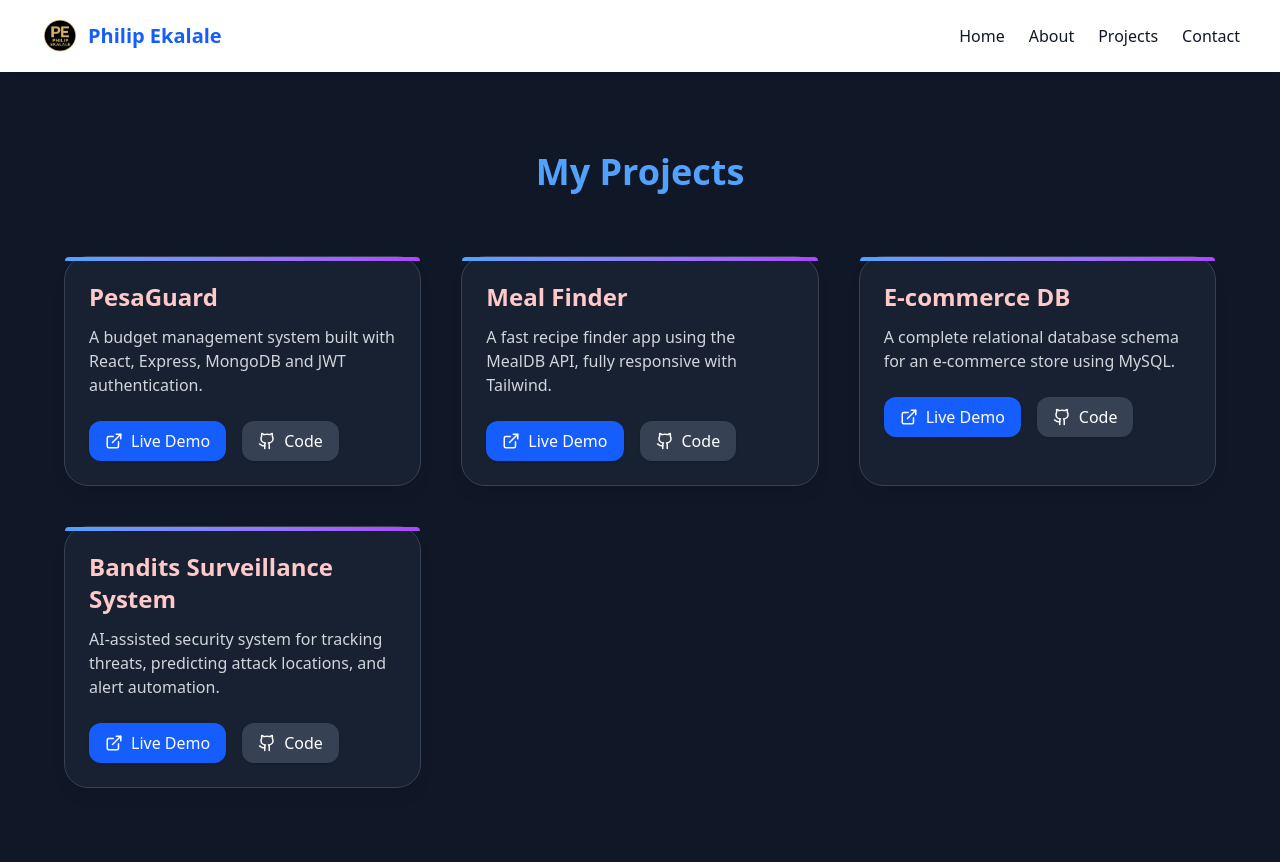
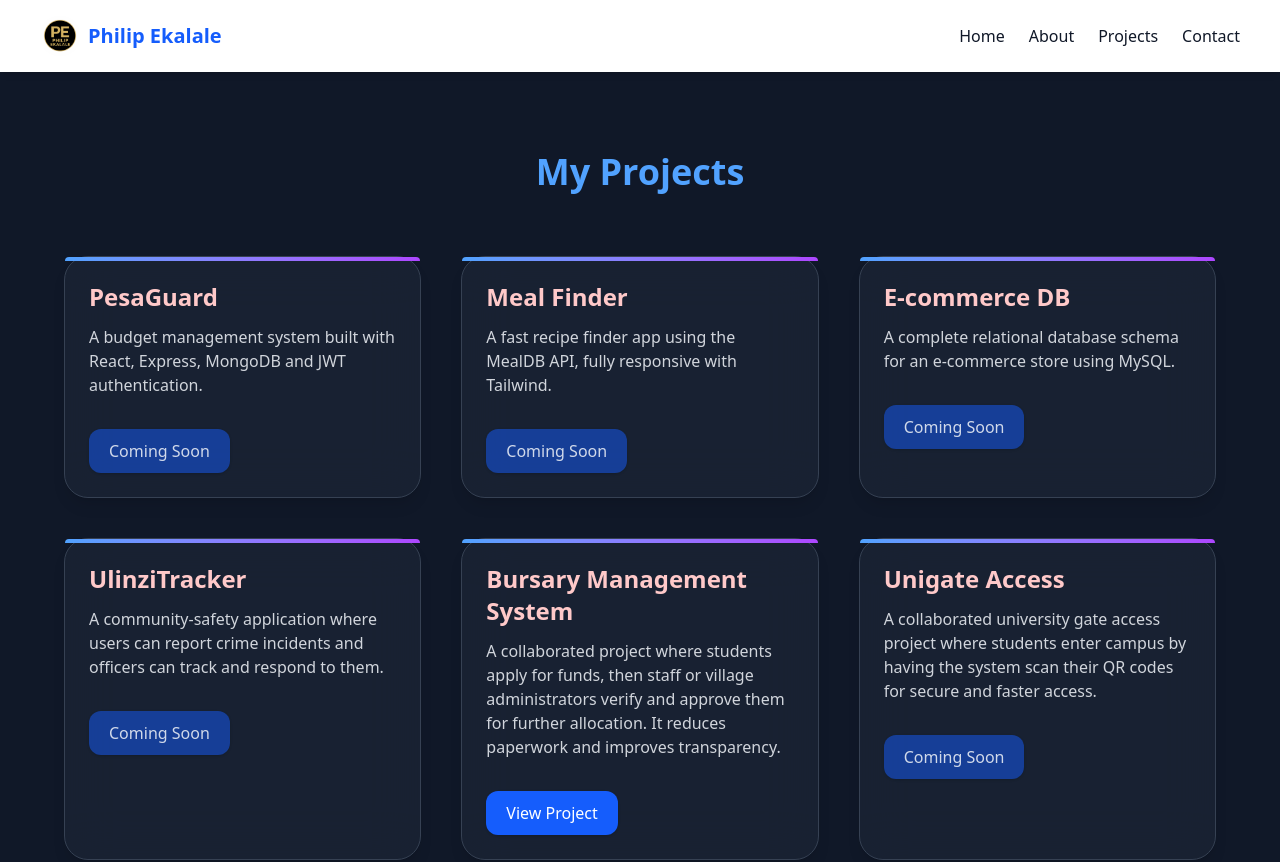
Before and after one commit to EKALALE/my-portfolio, a React (Vite) app in the folder Frontend/: page /projects in a window 1280 px wide. Shown: the top 862 px of the page. Built offline with nearby package versions, Linux system fonts and the light colour scheme.

Commit message:
added project button links

```diff
--- a/Frontend/src/components/Projects.jsx
+++ b/Frontend/src/components/Projects.jsx
@@ -1,31 +1,34 @@
-import { motion } from "framer-motion";
-import { ExternalLink, Github } from "lucide-react";
-
 export default function Projects() {
   const projects = [
     {
       title: "PesaGuard",
       desc: "A budget management system built with React, Express, MongoDB and JWT authentication.",
-      live: "#",
-      code: "#"
+      link: "",
     },
     {
       title: "Meal Finder",
       desc: "A fast recipe finder app using the MealDB API, fully responsive with Tailwind.",
-      live: "#",
-      code: "#"
+      link: "",
     },
     {
       title: "E-commerce DB",
       desc: "A complete relational database schema for an e-commerce store using MySQL.",
-      live: "#",
-      code: "#"
+      link: "",
     },
     {
-      title: "Bandits Surveillance System",
-      desc: "AI-assisted security system for tracking threats, predicting attack locations, and alert automation.",
-      live: "#",
-      code: "#"
+      title: "UlinziTracker",
+      desc: "A community-safety application where users can report crime incidents and officers can track and respond to them.",
+      link: "",
+    },
+    {
+      title: "Bursary Management System",
+      desc: "A collaborated project where students apply for funds, then staff or village administrators verify and approve them for further allocation. It reduces paperwork and improves transparency.",
+      link: "https://bursary-management-system-1xwi.onrender.com",
+    },
+    {
+      title: "Unigate Access",
+      desc: "A collaborated university gate access project where students enter campus by having the system scan their QR codes for secure and faster access.",
+      link: "",
     },
   ];
 
@@ -38,10 +41,8 @@ export default function Projects() {
       <div className="grid sm:grid-cols-2 lg:grid-cols-3 gap-10 max-w-6xl mx-auto">
 
         {projects.map((project, index) => (
-          <motion.div
+          <div
             key={index}
-            initial={false}               // ✅ no initial/fade-in animation
-            whileHover={{ scale: 1.02 }}  // subtle hover scale
             className="relative backdrop-blur-xl rounded-3xl p-6 shadow-lg border border-gray-700
                        bg-gray-800/60 hover:border-blue-400 transition-all"
           >
@@ -55,26 +56,27 @@ export default function Projects() {
 
             <p className="text-gray-300 mb-6">{project.desc}</p>
 
-            <div className="flex gap-4">
-              <a
-                href={project.live}
-                target="_blank"
-                className="flex items-center gap-2 px-4 py-2 bg-blue-600 hover:bg-blue-700
-                           text-white rounded-xl transition shadow"
-              >
-                <ExternalLink size={18} /> Live Demo
-              </a>
-
-              <a
-                href={project.code}
-                target="_blank"
-                className="flex items-center gap-2 px-4 py-2 bg-gray-700 hover:bg-gray-600
-                           text-white rounded-xl transition shadow"
-              >
-                <Github size={18} /> Code
-              </a>
+            <div className="pt-2">
+              {project.link ? (
+                <a
+                  href={project.link}
+                  target="_blank"
+                  rel="noopener noreferrer"
+                  className="inline-flex rounded-xl bg-blue-600 px-5 py-2.5 text-white shadow transition hover:bg-blue-700"
+                >
+                  View Project
+                </a>
+              ) : (
+                <button
+                  type="button"
+                  disabled
+                  className="rounded-xl bg-blue-600/50 px-5 py-2.5 text-white/80 shadow"
+                >
+                  Coming Soon
+                </button>
+              )}
             </div>
-          </motion.div>
+          </div>
         ))}
 
       </div>
```
